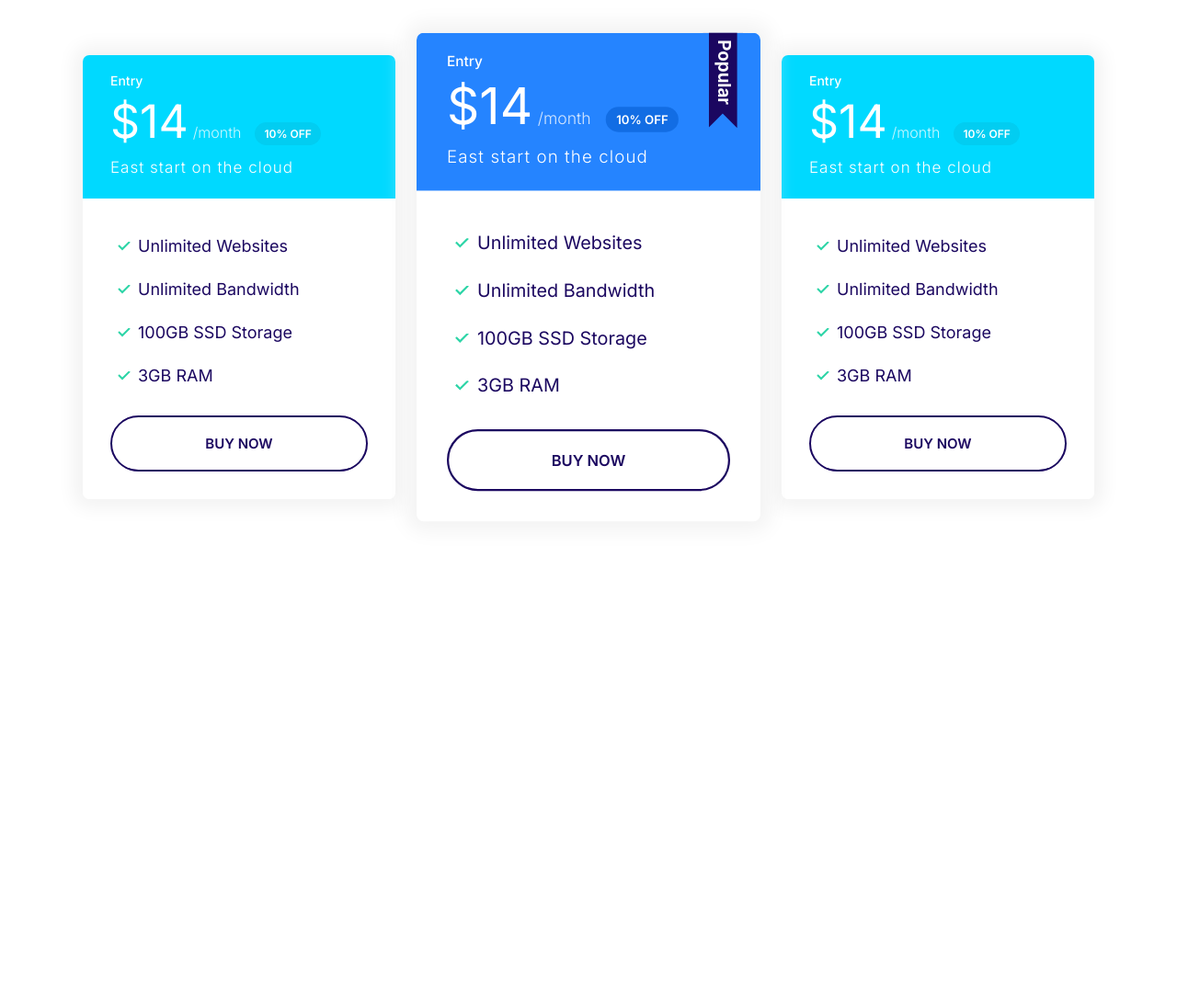
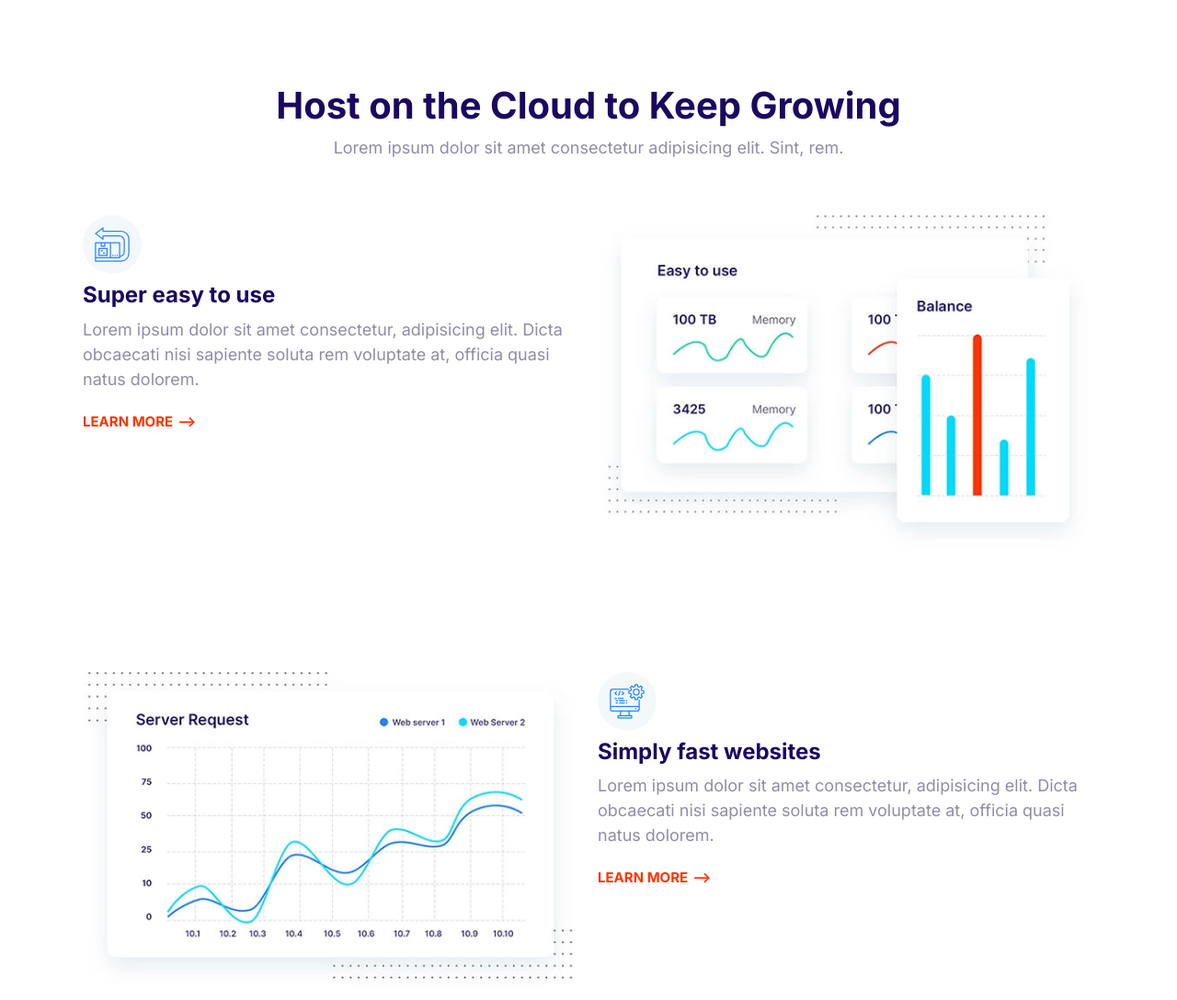
Before and after one commit to skeltonskelter/Skelterfy, a plain HTML site: page index.html in a window 1280 px wide. Shown: the top 1088 px of the page at 92% size. Before the commit the page ends 800 px from the top, so only its background shows below. Drawn offline with Linux system fonts and the light colour scheme.

Commit message:
Build the features block component.

```diff
--- a/css/styles.css
+++ b/css/styles.css
@@ -801,3 +801,28 @@ a {
   max-width: 500px;
   margin: 0 auto;
 }
+
+/* Features */
+
+.feature {
+  gap: 4rem 2rem;
+  margin: 12rem 0;
+}
+
+.feature:first-of-type {
+  margin-top: 6rem;
+}
+
+.feature__heading {
+  margin: 1rem 0;
+}
+
+.feature__image {
+  width: 100%;
+}
+
+@media screen and (min-width: 768px) {
+  .feature:nth-of-type(even) .feature__content {
+    order: 2;
+  }
+}
--- a/index.html
+++ b/index.html
@@ -15,69 +15,121 @@
     <link rel="stylesheet" href="css/styles.css" />
   </head>
   <body>
-    <section class="block container block-plans">
-      <div class="grid grid--cols-3">
-        <div class="plan">
-          <div class="card card--secondary">
-            <header class="card__header">
-              <h3 class="plan__name">Entry</h3>
-              <span class="plan__price">$14</span>
-              <span class="plan__billing-cycle">/month</span>
-              <span class="badge badge--secondary badge--small">10% OFF </span>
-              <span class="plan__description">East start on the cloud </span>
-            </header>
-            <div class="card__body">
-              <ul class="list list--tick">
-                <li class="list__item">Unlimited Websites</li>
-                <li class="list__item">Unlimited Bandwidth</li>
-                <li class="list__item">100GB SSD Storage</li>
-                <li class="list__item">3GB RAM</li>
-              </ul>
-              <button class="btn btn--outline btn--block">Buy Now</button>
-            </div>
-          </div>
+    <section class="block container">
+      <header class="block__header">
+        <h2>Host on the Cloud to Keep Growing</h2>
+        <p>
+          Lorem ipsum dolor sit amet consectetur adipisicing elit. Sint, rem.
+        </p>
+      </header>
+      <article class="grid grid--cols-2 feature">
+        <div class="feature__content">
+          <span class="icon-container">
+            <svg class="icon icon--primary">
+              <use xlink:href="images/sprite.svg#easy"></use>
+            </svg>
+          </span>
+          <h3 class="feature__heading">Super easy to use</h3>
+          <p>
+            Lorem ipsum dolor sit amet consectetur, adipisicing elit. Dicta
+            obcaecati nisi sapiente soluta rem voluptate at, officia quasi natus
+            dolorem.
+          </p>
+          <a href="#" class="link-arrow">Learn more</a>
         </div>
-        <div class="plan plan--popular">
-          <div class="card card--primary">
-            <header class="card__header">
-              <h3 class="plan__name">Entry</h3>
-              <span class="plan__price">$14</span>
-              <span class="plan__billing-cycle">/month</span>
-              <span class="badge badge--primary badge--small">10% OFF </span>
-              <span class="plan__description">East start on the cloud </span>
-            </header>
-            <div class="card__body">
-              <ul class="list list--tick">
-                <li class="list__item">Unlimited Websites</li>
-                <li class="list__item">Unlimited Bandwidth</li>
-                <li class="list__item">100GB SSD Storage</li>
-                <li class="list__item">3GB RAM</li>
-              </ul>
-              <button class="btn btn--outline btn--block">Buy Now</button>
-            </div>
-          </div>
+        <picture>
+          <source
+            type="image/webp"
+            srcset="images/easy.webp 1x, images/easy@2x.webp 2x"
+          />
+          <source
+            type="image/jpg"
+            srcset="images/easy.jpg 1x, images/easy@2x.jpg 2x"
+          />
+          <img class="feature__image" src="images/easy@2x.jpg" alt="" />
+        </picture>
+      </article>
+      <article class="grid grid--cols-2 feature">
+        <div class="feature__content">
+          <span class="icon-container">
+            <svg class="icon icon--primary">
+              <use xlink:href="images/sprite.svg#computer"></use>
+            </svg>
+          </span>
+          <h3 class="feature__heading">Simply fast websites</h3>
+          <p>
+            Lorem ipsum dolor sit amet consectetur, adipisicing elit. Dicta
+            obcaecati nisi sapiente soluta rem voluptate at, officia quasi natus
+            dolorem.
+          </p>
+          <a href="#" class="link-arrow">Learn more</a>
         </div>
-        <div class="plan">
-          <div class="card card--secondary">
-            <header class="card__header">
-              <h3 class="plan__name">Entry</h3>
-              <span class="plan__price">$14</span>
-              <span class="plan__billing-cycle">/month</span>
-              <span class="badge badge--secondary badge--small">10% OFF </span>
-              <span class="plan__description">East start on the cloud </span>
-            </header>
-            <div class="card__body">
-              <ul class="list list--tick">
-                <li class="list__item">Unlimited Websites</li>
-                <li class="list__item">Unlimited Bandwidth</li>
-                <li class="list__item">100GB SSD Storage</li>
-                <li class="list__item">3GB RAM</li>
-              </ul>
-              <button class="btn btn--outline btn--block">Buy Now</button>
-            </div>
-          </div>
+        <picture>
+          <source
+            type="image/webp"
+            srcset="images/fast.webp 1x, images/fast@2x.webp 2x"
+          />
+          <source
+            type="image/jpg"
+            srcset="images/fast.jpg 1x, images/fast@2x.jpg 2x"
+          />
+          <img class="feature__image" src="images/fast@2x.jpg" alt="" />
+        </picture>
+      </article>
+      <article class="grid grid--cols-2 feature">
+        <div class="feature__content">
+          <span class="icon-container">
+            <svg class="icon icon--primary">
+              <use xlink:href="images/sprite.svg#settings"></use>
+            </svg>
+          </span>
+          <h3 class="feature__heading">WordPress made easy</h3>
+          <p>
+            Lorem ipsum dolor sit amet consectetur, adipisicing elit. Dicta
+            obcaecati nisi sapiente soluta rem voluptate at, officia quasi natus
+            dolorem.
+          </p>
+          <a href="#" class="link-arrow">Learn more</a>
         </div>
-      </div>
+        <picture>
+          <source
+            type="image/webp"
+            srcset="images/wordpress.webp 1x, images/wordpress@2x.webp 2x"
+          />
+          <source
+            type="image/jpg"
+            srcset="images/wordpress.jpg 1x, images/wordpress@2x.jpg 2x"
+          />
+          <img class="feature__image" src="images/wordpress@2x.jpg" alt="" />
+        </picture>
+      </article>
+      <article class="grid grid--cols-2 feature">
+        <div class="feature__content">
+          <span class="icon-container">
+            <svg class="icon icon--primary">
+              <use xlink:href="images/sprite.svg#clock"></use>
+            </svg>
+          </span>
+          <h3 class="feature__heading">24/7 Expert support</h3>
+          <p>
+            Lorem ipsum dolor sit amet consectetur, adipisicing elit. Dicta
+            obcaecati nisi sapiente soluta rem voluptate at, officia quasi natus
+            dolorem.
+          </p>
+          <a href="#" class="link-arrow">Learn more</a>
+        </div>
+        <picture>
+          <source
+            type="image/webp"
+            srcset="images/support.webp 1x, images/support@2x.webp 2x"
+          />
+          <source
+            type="image/jpg"
+            srcset="images/support.jpg 1x, images/support@2x.jpg 2x"
+          />
+          <img class="feature__image" src="images/support@2x.jpg" alt="" />
+        </picture>
+      </article>
     </section>
     <script src="js/main.js"></script>
   </body>
```
Also changed, not shown: components/block-feature.html (added, +115 -0 lines), components/block-plans.html (+6 -6 lines), images/easy.jpg (added), images/easy.webp (added), images/easy@2x.jpg (added), images/easy@2x.webp (added), images/fast.jpg (added), images/fast.webp (added), images/fast@2x.jpg (added), images/fast@2x.webp (added), images/support.jpg (added), images/support.webp (added), images/support@2x.jpg (added), images/support@2x.webp (added), 4 more files.
